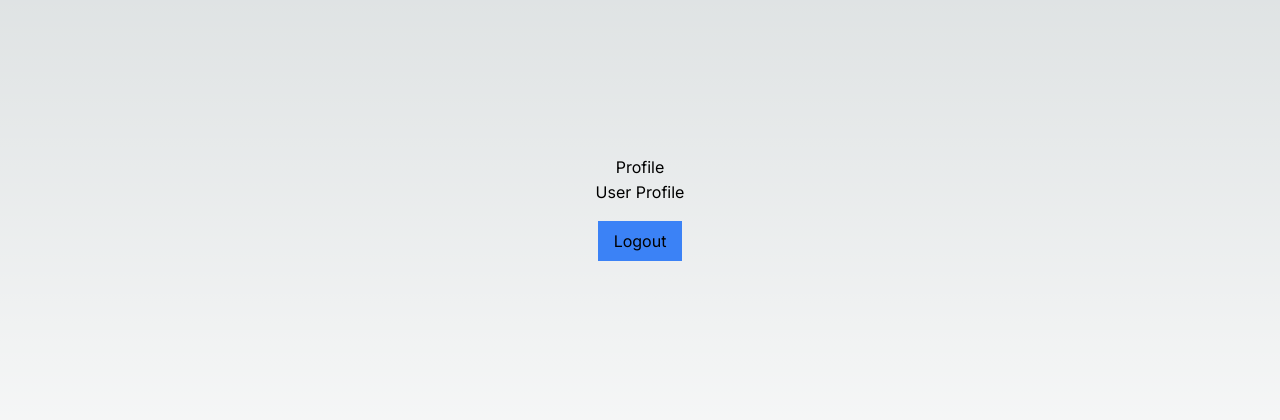
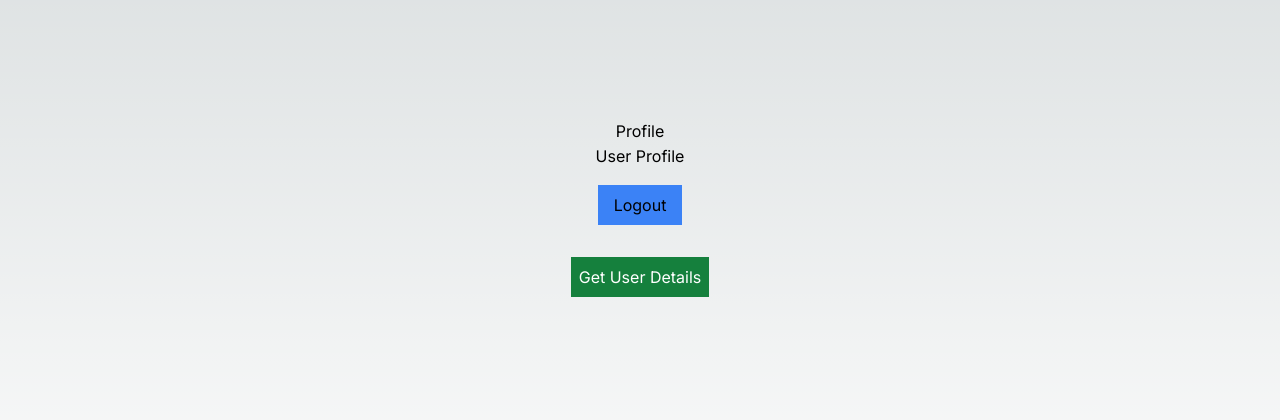
Before and after one commit to ayushrastogi689/FullStack-Nextjs-Authentication, a Next.js app in the folder authentication/: page /profile in a window 1280 px wide. Shown: the part 184-604 px from the top of the page. Built offline with nearby package versions, Linux system fonts and the light colour scheme.

Commit message:
Added function to get Logged in User details on button click

```diff
--- a/authentication/src/app/profile/page.tsx
+++ b/authentication/src/app/profile/page.tsx
@@ -1,6 +1,6 @@
 "use client"
 
-import React from 'react'
+import React, { useState, useEffect } from 'react'
 import Link from 'next/link'
 import { useRouter } from 'next/navigation';
 import axios from "axios";
@@ -8,7 +8,7 @@ import { Toast } from 'react-hot-toast';
 
 export default function ProfilePage() {
     const router = useRouter();
-
+    const [data, setData] = useState();
     const logout = () => {
         try {
             axios.get("/api/users/logout")
@@ -18,6 +18,13 @@ export default function ProfilePage() {
             console.log(error.message);
         }
     }
+
+    const getUserDetails = async () => {
+        const response = await axios.get("/api/users/me");
+        console.log(response.data);
+        setData(response.data.data._id);
+
+    }
     return (
         <div className='flex flex-col items-center justify-center min-h-screen py-2 '>
             <h1>Profile</h1>
@@ -25,6 +32,11 @@ export default function ProfilePage() {
             <p>User Profile</p>
             <hr />
             <button onClick={logout} className='p-4 m-4 bg-blue-500 hover:bg-blue-700 justify-center py-2'>Logout</button>
+
+            <button onClick={getUserDetails} className='bg-green-700 m-4 p-4 hover:bg-green-900 text-white px-2 py-2'>Get User Details</button>
+            <hr />
+            <h2 className='bg-orange-600'>{data === "nothing" ? "No User data available" : <Link href={`/profile/${data}`}>{data}</Link>}</h2>
+
         </div>
     )
 }
```
